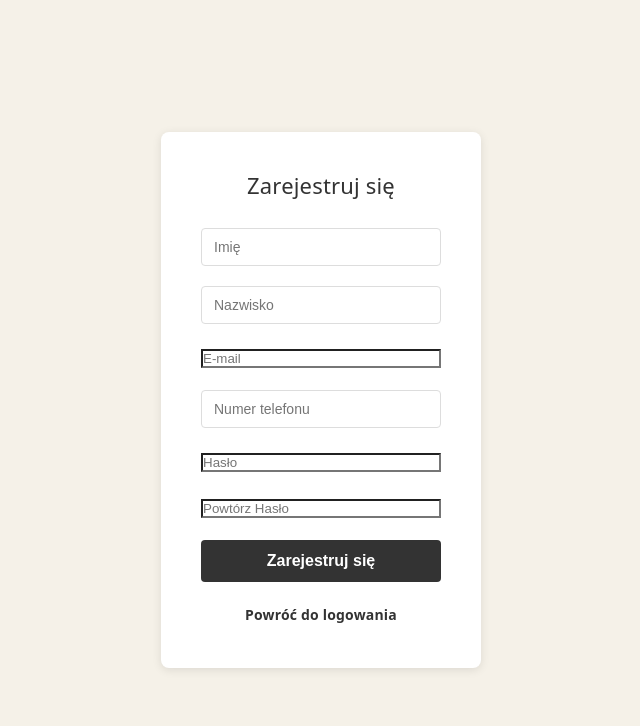
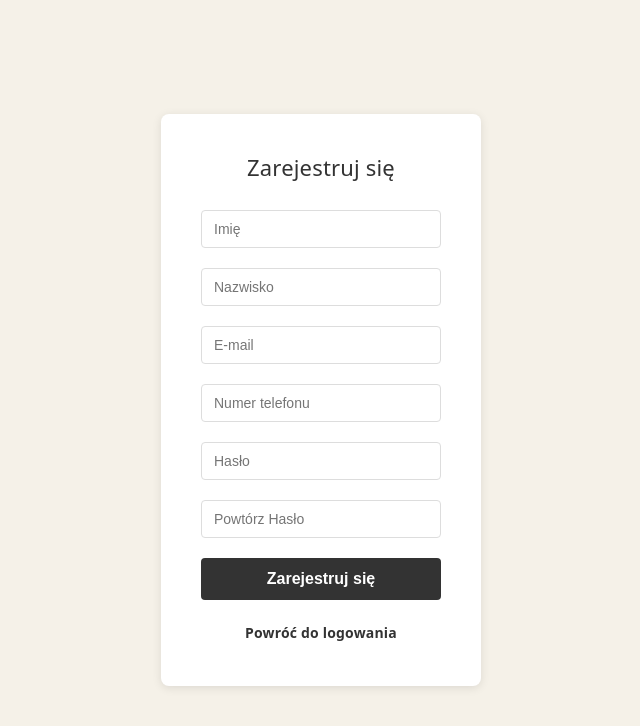
Before and after one commit to LostOrphan/PWR-Projekt-Zespolowy-Web-Marketplace, a React (Vite) app in the folder frontend/: page /register in a window 1280 px wide. Shown: the top 726 px of the page, without its empty margins (319-959 px from the left). Built offline with nearby package versions, Linux system fonts and the light colour scheme; no server answers.

Commit message:
Poprawka .form-group input

```diff
--- a/frontend/src/styles/AddProduct.css
+++ b/frontend/src/styles/AddProduct.css
@@ -48,8 +48,7 @@
   font-size: 14px;
 }
 
-.form-group input[type="text"],
-.form-group input[type="number"],
+.form-group input,
 .form-group select,
 .form-group textarea,
 .select-category {
```
